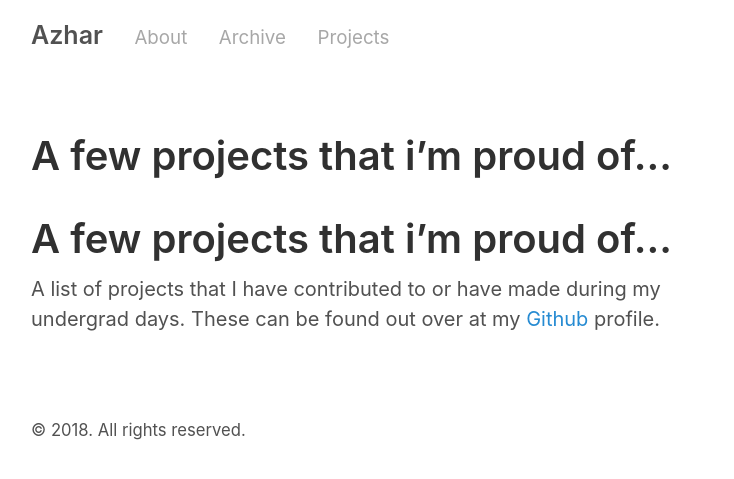
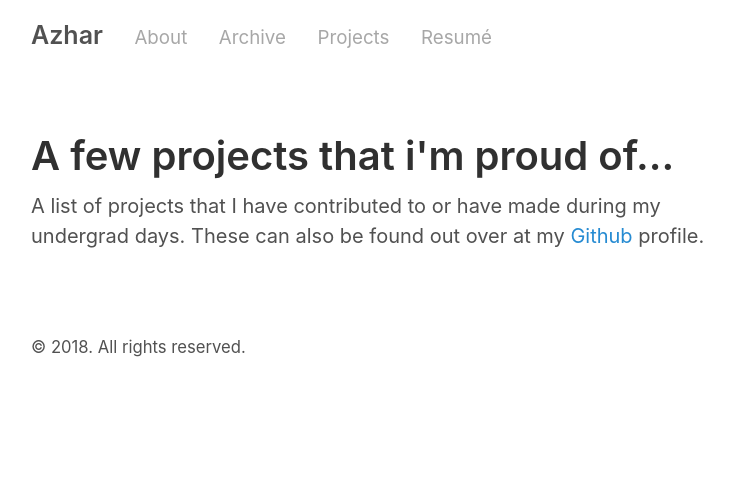
Before and after one commit to zeddmaxx/zeddmaxx.github.io, a Jekyll site: the page built from projects.md, in a window 1280 px wide. Shown: the top 479 px of the page, without its empty margins (259-993 px from the left). Built offline with Jekyll 4.4.1, drawn with Linux system fonts in a browser that asks for light colours; our own code applies the rules of GitHub Pages for plain Markdown files.

Commit message:
Minor modifications

```diff
--- a/_config.yml
+++ b/_config.yml
@@ -31,6 +31,7 @@ pages_list:
   About: '/about/'
   Archive: '/archive/'
   Projects: '/projects/'
+  Resumé: '/resume/'
 
 # Allow URL Redirects:
 #  * https://help.github.com/articles/redirects-on-github-pages
--- a/_config_dev.yml
+++ b/_config_dev.yml
@@ -4,7 +4,6 @@ kramdown:
   extensions: ["tables"]
 
 highlighter:         rouge
-
 # Permalinks
 permalink:        pretty
 
@@ -31,6 +30,7 @@ pages_list:
   About: '/about/'
   Archive: '/archive/'
   Projects: '/projects/'
+  Resumé: '/resume/'
 
 # Allow URL Redirects:
 #  * https://help.github.com/articles/redirects-on-github-pages
--- a/projects.md
+++ b/projects.md
@@ -1,8 +1,6 @@
 ---
 layout: page
-title:
+title: A few projects that i'm proud of...
 ---
 
-# A few projects that i'm proud of...
-
-A list of projects that I have contributed to or have made during my undergrad days. These can be found out over at my [Github](https://github.com/azkh93) profile.
+A list of projects that I have contributed to or have made during my undergrad days. These can also be found out over at my [Github](https://github.com/azkh93) profile.
```
Also changed, not shown: about.md (+3 -3 lines), archive.md (+1 -2 lines).
